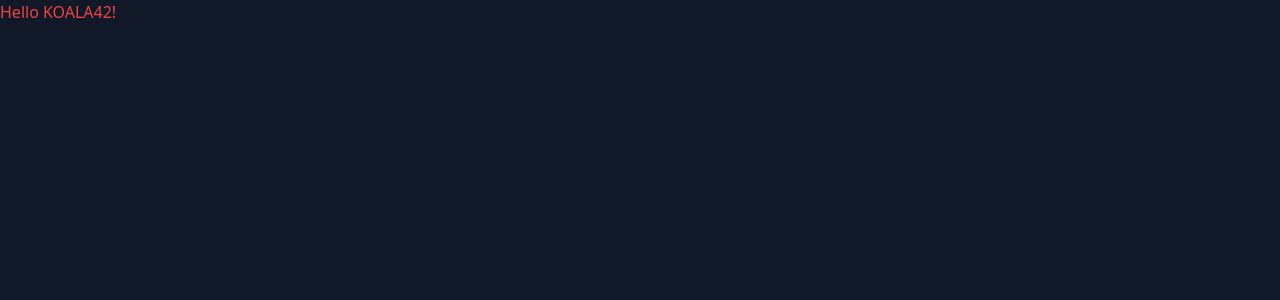
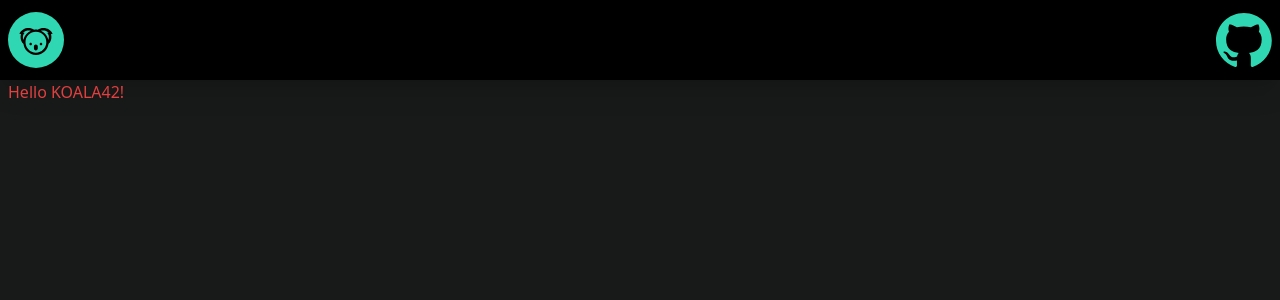
Before and after one commit to mrtnprzk/koala42-table, a Next.js app: page / in a window 1280 px wide. Shown: the top 300 px of the page. Built offline with nearby package versions, Linux system fonts and the light colour scheme.

Commit message:
[ADD] AppLayout with Header

```diff
--- /dev/null
+++ b/src/components/Header/Header.tsx
@@ -0,0 +1,35 @@
+import Image from 'next/image';
+import Link from 'next/link';
+import { FC } from 'react';
+
+const Header: FC = () => {
+    return (
+        <header className="bg-black fixed left-0 right-0 shadow-xl px-2 py-3">
+            <div className="container flex justify-between items-center mx-auto">
+                <Link href={'https://koala42.com/'}>
+                    <Image
+                        src="/koala-logo.svg"
+                        alt="KOALA42 Logo"
+                        className="w-10 lg:w-14 h-auto"
+                        width={50}
+                        height={50}
+                        priority
+                    />
+                </Link>
+
+                <Link href={'https://github.com/mrtnprzk/koala42-table'}>
+                    <Image
+                        src="/github-logo.svg"
+                        alt="Github Logo"
+                        className="w-10 lg:w-14 h-auto"
+                        width={50}
+                        height={50}
+                        priority
+                    />
+                </Link>
+            </div>
+        </header>
+    );
+};
+
+export default Header;
--- /dev/null
+++ b/src/components/Layouts/AppLayout/AppLayout.tsx
@@ -0,0 +1,18 @@
+import { FC, ReactNode } from 'react';
+
+import Header from '@/components/Header/Header';
+
+interface AppLayoutProps {
+    children: ReactNode;
+}
+
+const AppLayout: FC<AppLayoutProps> = ({ children }) => {
+    return (
+        <main className="flex flex-col h-[100vh] w-[100vw]">
+            <Header />
+            <div className="container mx-auto px-2 py-3 pt-16 lg:pt-20">{children}</div>
+        </main>
+    );
+};
+
+export default AppLayout;
--- a/src/pages/_app.tsx
+++ b/src/pages/_app.tsx
@@ -1,6 +1,13 @@
 import type { AppProps } from 'next/app';
+
+import AppLayout from '@/components/Layouts/AppLayout/AppLayout';
+
 import '@/styles/globals.css';
 
 export default function App({ Component, pageProps }: AppProps) {
-    return <Component {...pageProps} />;
+    return (
+        <AppLayout>
+            <Component {...pageProps} />
+        </AppLayout>
+    );
 }
--- a/src/pages/_document.tsx
+++ b/src/pages/_document.tsx
@@ -1,10 +1,10 @@
-import { Html, Head, Main, NextScript } from 'next/document';
+import { Head, Html, Main, NextScript } from 'next/document';
 
 export default function Document() {
     return (
         <Html lang="en">
             <Head />
-            <body className="bg-gray-900">
+            <body className="bg-koalaDarkGrey">
                 <Main />
                 <NextScript />
             </body>
--- a/tailwind.config.js
+++ b/tailwind.config.js
@@ -1,12 +1,14 @@
 /** @type {import('tailwindcss').Config} */
 module.exports = {
-    content: [
-        './src/pages/**/*.{js,ts,jsx,tsx}',
-        './src/components/**/*.{js,ts,jsx,tsx}',
-        './src/app/**/*.{js,ts,jsx,tsx}',
-    ],
+    content: ['./src/pages/**/*.{js,ts,jsx,tsx}', './src/components/**/*.{js,ts,jsx,tsx}'],
     theme: {
-        extend: {},
+        extend: {
+            colors: {
+                koalaGreen: '#2FD8B2',
+                koalaLightGrey: '#2C2C2C',
+                koalaDarkGrey: '#181A1A',
+            },
+        },
     },
     plugins: [],
 };
```
Also changed, not shown: public/github-logo.svg (added), public/koala-logo.svg (added).
